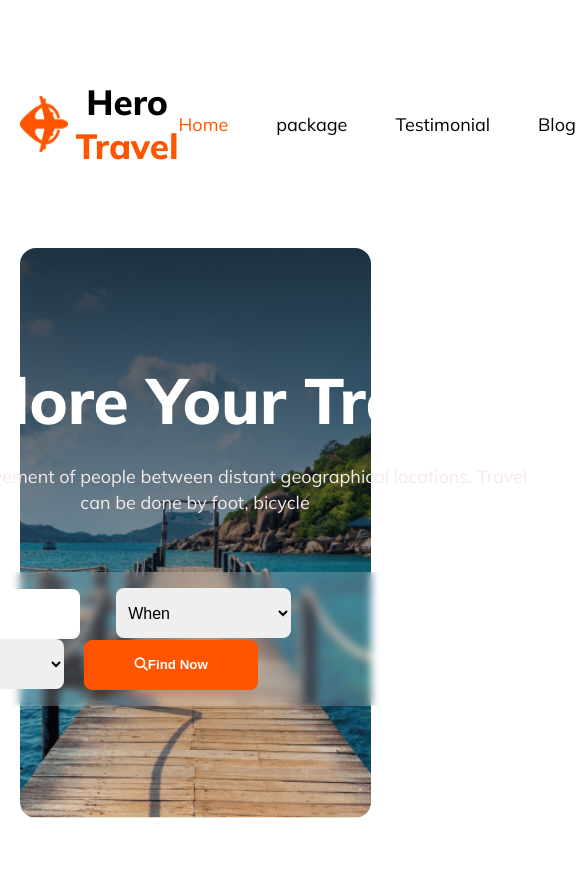
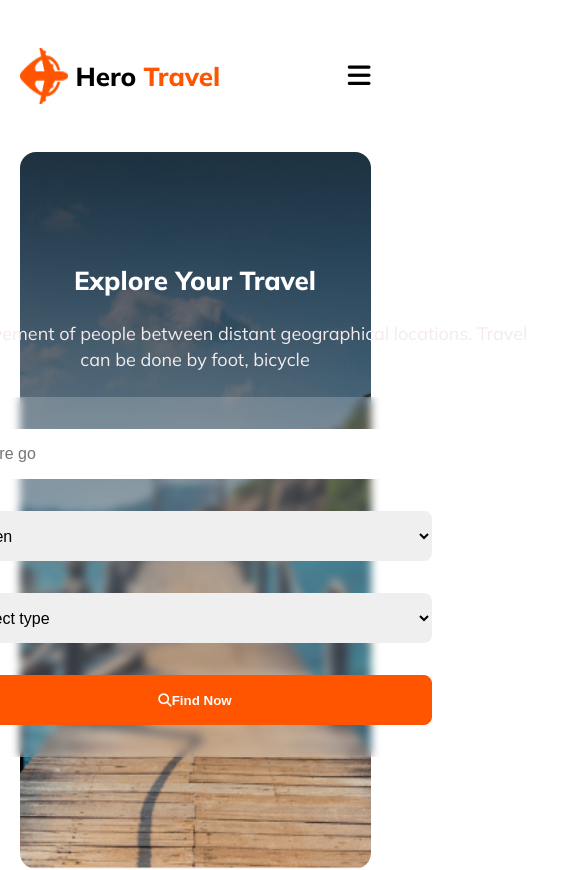
Before and after one commit to Arifulit/Hero-Travel, a plain HTML site: page index.html in a window 390 px wide. Shown: the top 870 px of the page, 585 px wide, since content can reach past the window. Drawn offline with Linux system fonts and the light colour scheme.

Commit message:
Responsive in moblie

```diff
--- a/index.html
+++ b/index.html
@@ -25,6 +25,7 @@
         <p>contacts</p>
 
      </div>
+     <div class="ham-burger"><i class="fa-solid fa-bars"></i></div>
    </nav>
 
 
--- a/styles/style.css
+++ b/styles/style.css
@@ -146,6 +146,14 @@ input,select{
 
 
 }
+
+.popular-section img{
+    width: 100%;
+    height: 100%;
+
+}
+
+
 .text-content{
     display: flex;
     flex-direction: column;
@@ -233,3 +241,57 @@ input,select{
 .footer-section hr{
     margin: 2rem 0;
 }
+
+.ham-burger{
+    display: none;
+}
+
+/* Responsive Design */
+
+
+@media  screen and (max-width:600px) {
+    .nav-options{
+        display: none;
+    }
+    .ham-burger{
+        display: block;
+
+    }
+h3{
+    font-size: 26px;
+}
+.ham-burger i{
+    font-size: 26px;
+}
+
+.container{
+
+    margin: 3rem auto;
+}
+  p{
+    font-size: 16px;
+
+  }
+.explore-container h3{
+    font-size: 26px;
+}
+
+explore-container p{
+    width: 60%;
+}
+.travel-inputs{
+    flex-direction: column;
+    width: 70%;
+    margin: auto;
+}
+.travel-inputs input,
+.travel-inputs select,
+.travel-inputs button{
+    width: 100%;
+    margin: 1rem 0;
+}
+
+.popular-section,.row-1,.row-2,.row-3{
+    grid-template-columns: 1fr;
+}
+}
```
